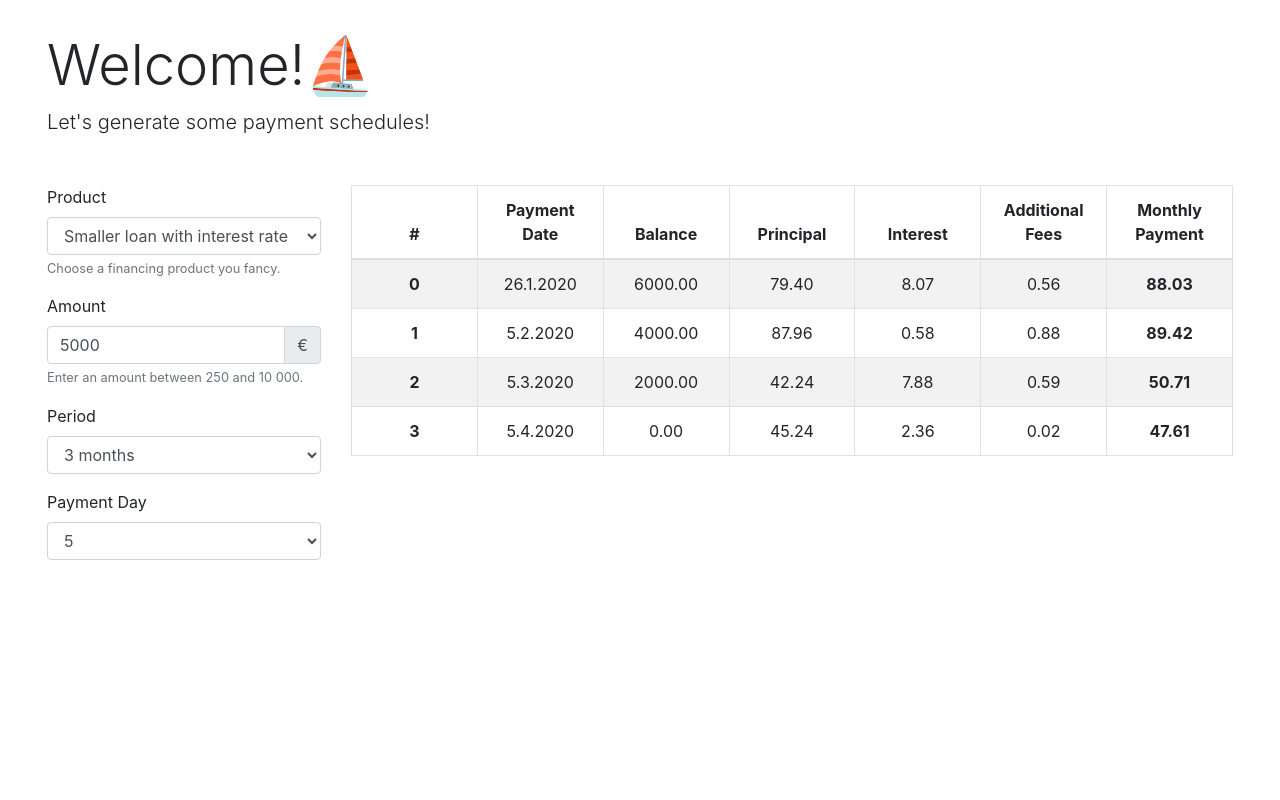
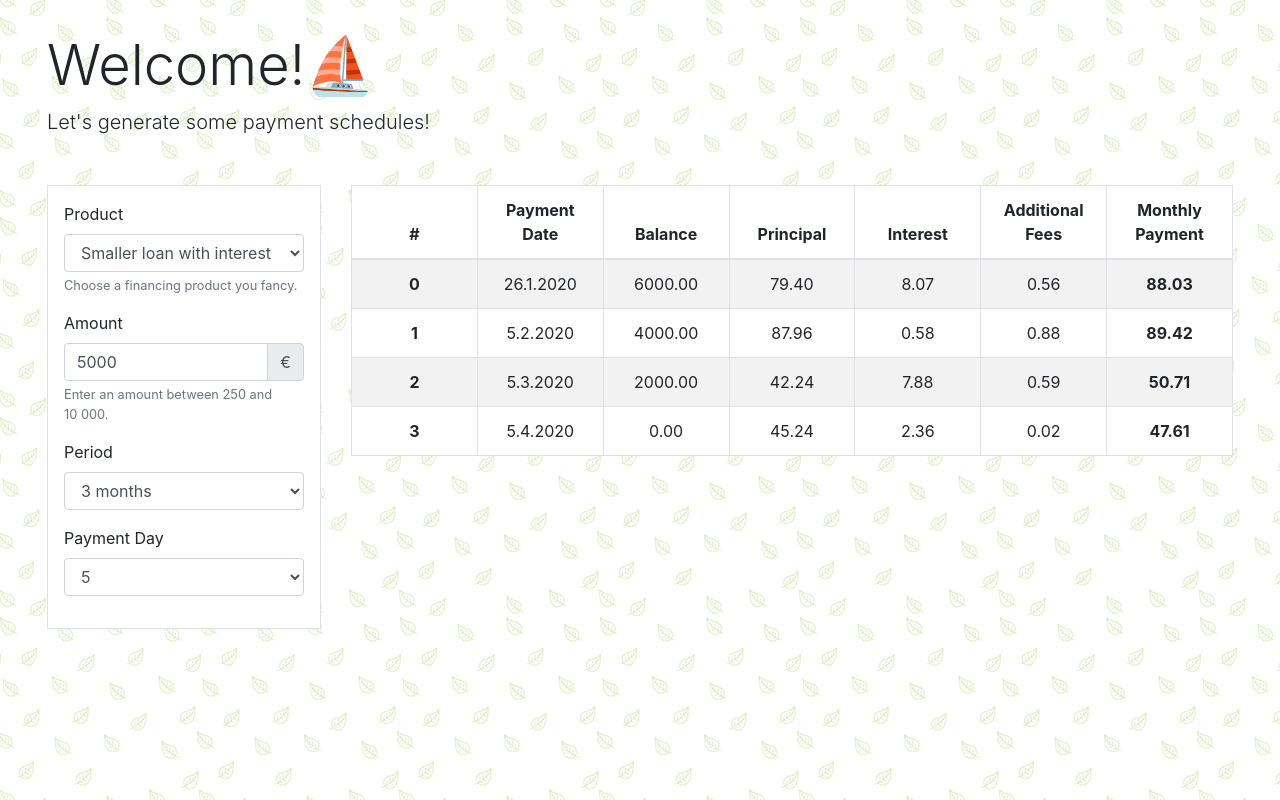
Before and after one commit to murdho/payment-schedule-ui, a React (Vite) app: page / in a window 1280 px wide. Built offline with nearby package versions, Linux system fonts and the light colour scheme.

Commit message:
Improve styling a bit

```diff
--- a/src/CalculatorInput.js
+++ b/src/CalculatorInput.js
@@ -77,7 +77,7 @@ const CalculatorInput = ({ calculate }) => {
   }, []);
 
   return (
-    <Form>
+    <Form style={formStyle} className="border">
       {productError ? (
         <Alert variant="danger">
           There was an error loading the product list. Please refresh the page.
@@ -182,4 +182,9 @@ const CalculatorInput = ({ calculate }) => {
   );
 };
 
+const formStyle = {
+  backgroundColor: "white",
+  padding: "1rem"
+};
+
 export default CalculatorInput;
--- a/src/PaymentSchedule.js
+++ b/src/PaymentSchedule.js
@@ -58,7 +58,8 @@ const tableStyle = {
   textAlign: "center",
   cursor: "pointer",
   tableLayout: "fixed",
-  wordWrap: "break-word"
+  wordWrap: "break-word",
+  backgroundColor: "white"
 };
 
 export default PaymentSchedule;
--- a/src/style.css
+++ b/src/style.css
@@ -1,3 +1,7 @@
 #root {
   margin: 2rem 2rem 0 2rem;
 }
+
+body {
+  background-image: url("../img/leaves.png");
+}
```
Also changed, not shown: img/leaves.png (added).
